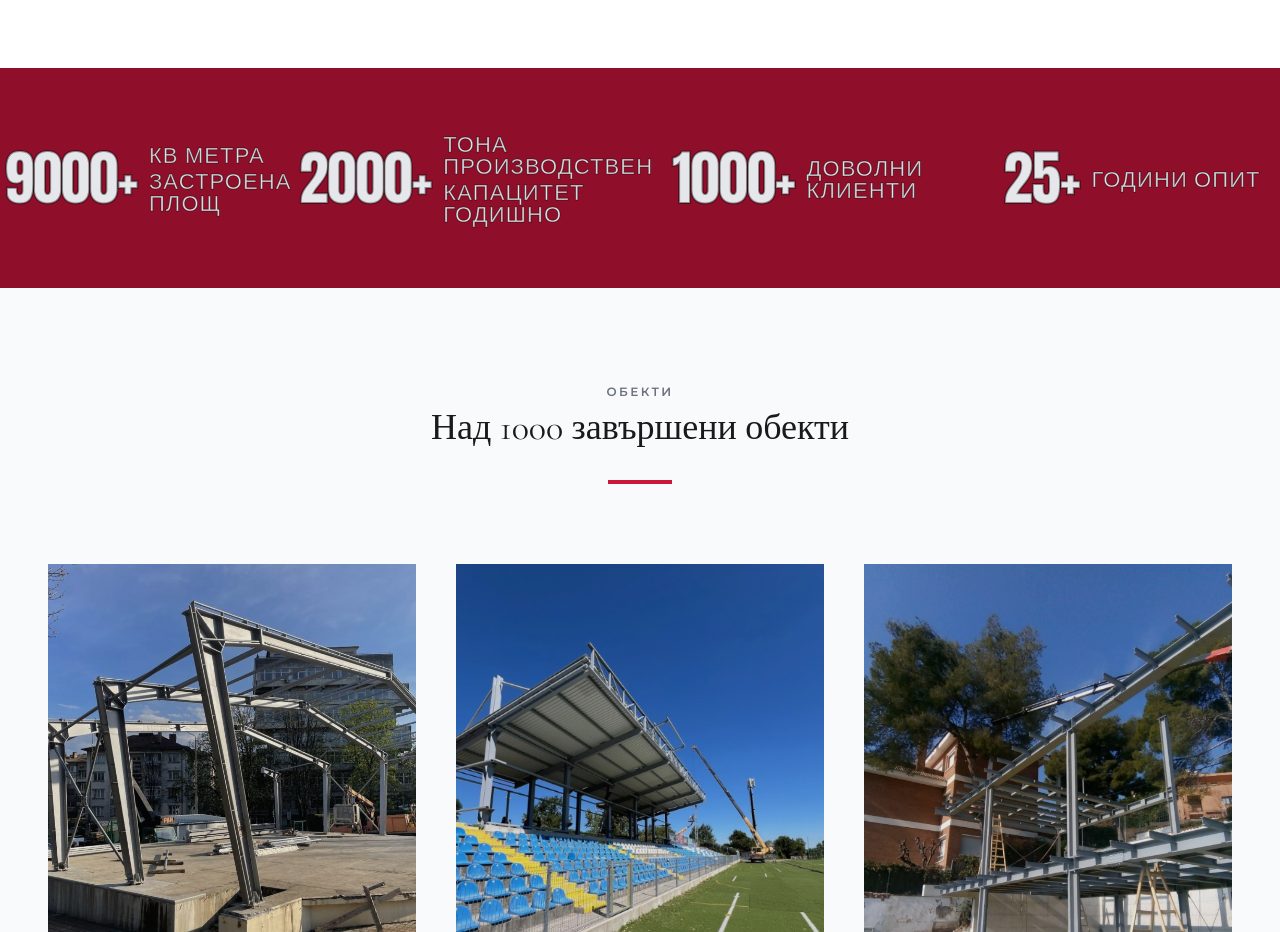
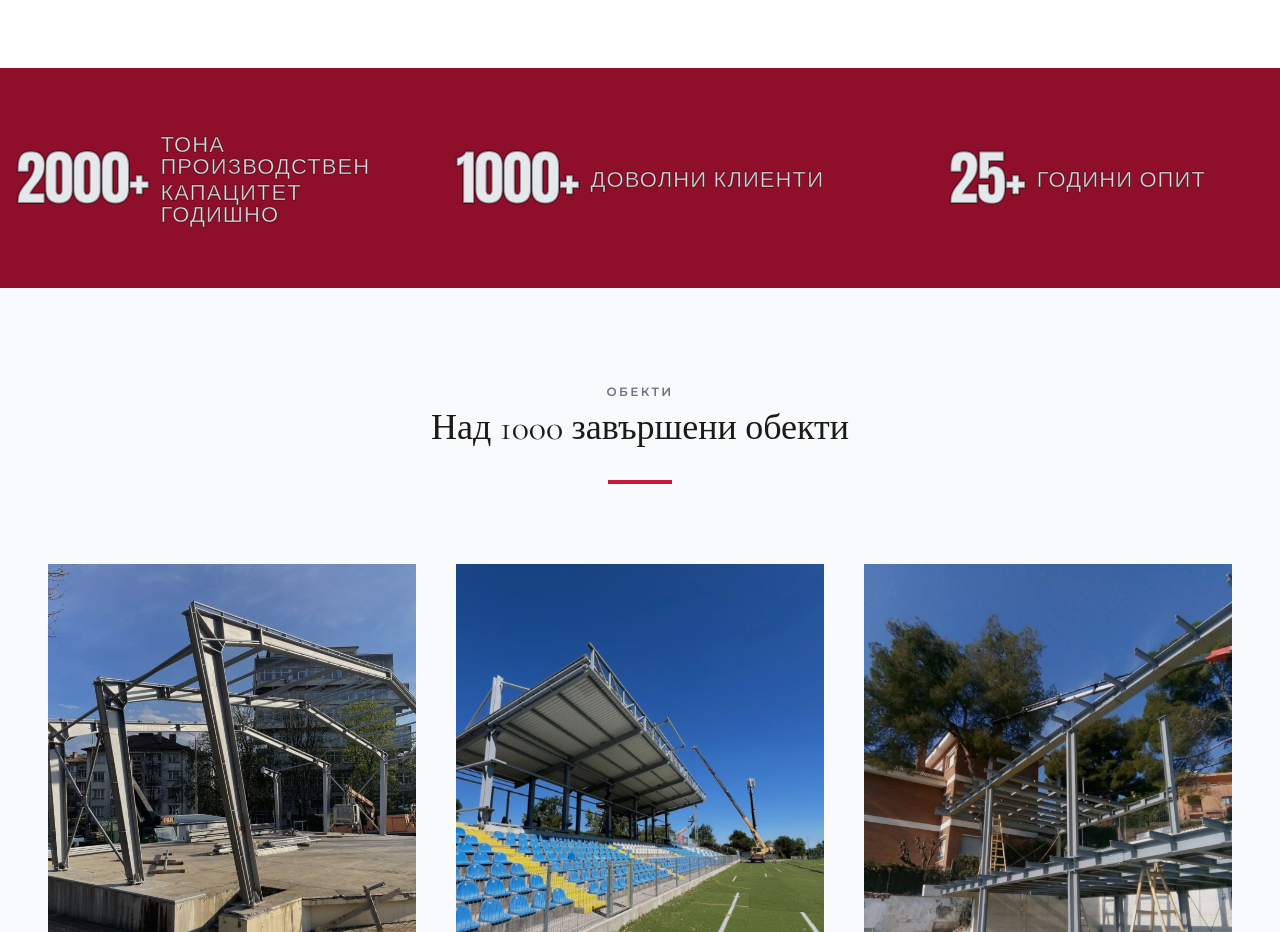
Before and after one commit to raykov16/raykov16.github.io, a React (Vite) app: page / in a window 1280 px wide. Shown: the part 3640-4572 px from the top of the page. Built offline with nearby package versions, Linux system fonts and the light colour scheme.

Commit message:
remove 9000m

```diff
--- a/components/Milestones.tsx
+++ b/components/Milestones.tsx
@@ -68,9 +68,14 @@ export const Milestones: React.FC = () => {
 
   return (
     <section className="bg-[#8F0E2A] w-full py-12 md:py-16">
-      <div className="container mx-auto px-4 grid grid-cols-1 sm:grid-cols-2 xl:grid-cols-4 gap-8 md:gap-12 xl:gap-16 justify-items-center">
+      <div className="container mx-auto px-4 grid grid-cols-1 sm:grid-cols-2 xl:grid-cols-3 gap-8 md:gap-12 xl:gap-16 justify-items-center">
         {t.milestones.items.map((item, index) => (
-          <div key={index} className="flex flex-row items-center gap-2 md:gap-3 text-gray-200">
+          <div
+            key={index}
+            className={`flex flex-row items-center gap-2 md:gap-3 text-gray-200 ${
+              index === t.milestones.items.length - 1 ? 'sm:col-span-2 xl:col-span-1' : ''
+            }`}
+          >
             <div
               className="text-5xl md:text-6xl tracking-tight leading-none"
               style={{ fontFamily: "'Impact', 'Arial Black', sans-serif", WebkitTextStroke: "2px rgba(0,0,0,0.4)" }}
--- a/translations.ts
+++ b/translations.ts
@@ -221,7 +221,6 @@ export const translations: Record<Language, Translations> = {
     },
     milestones: {
       items: [
-        { number: '9000+', text: 'КВ МЕТРА\nЗАСТРОЕНА ПЛОЩ' },
         { number: '2000+', text: 'ТОНА ПРОИЗВОДСТВЕН\nКАПАЦИТЕТ ГОДИШНО' },
         { number: '1000+', text: 'ДОВОЛНИ КЛИЕНТИ' },
         { number: '25+', text: 'ГОДИНИ ОПИТ' },
@@ -366,7 +365,6 @@ export const translations: Record<Language, Translations> = {
     },
     milestones: {
       items: [
-        { number: '9000+', text: 'SQUARE METERS\nBUILT-UP AREA' },
         { number: '2000+', text: 'TONS OF PRODUCTION\nCAPACITY PER YEAR' },
         { number: '1000+', text: 'HAPPY CLIENTS' },
         { number: '25+', text: 'YEARS EXPERIENCE' },
```
